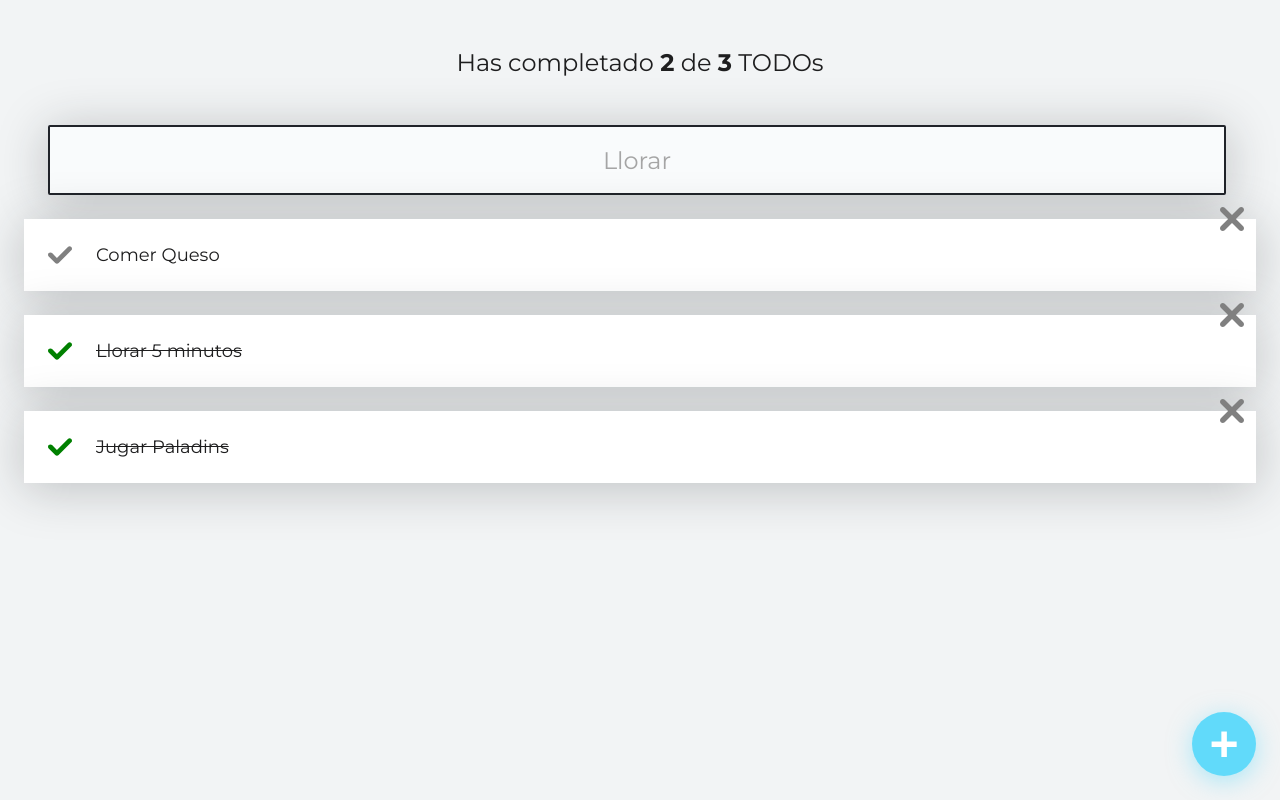
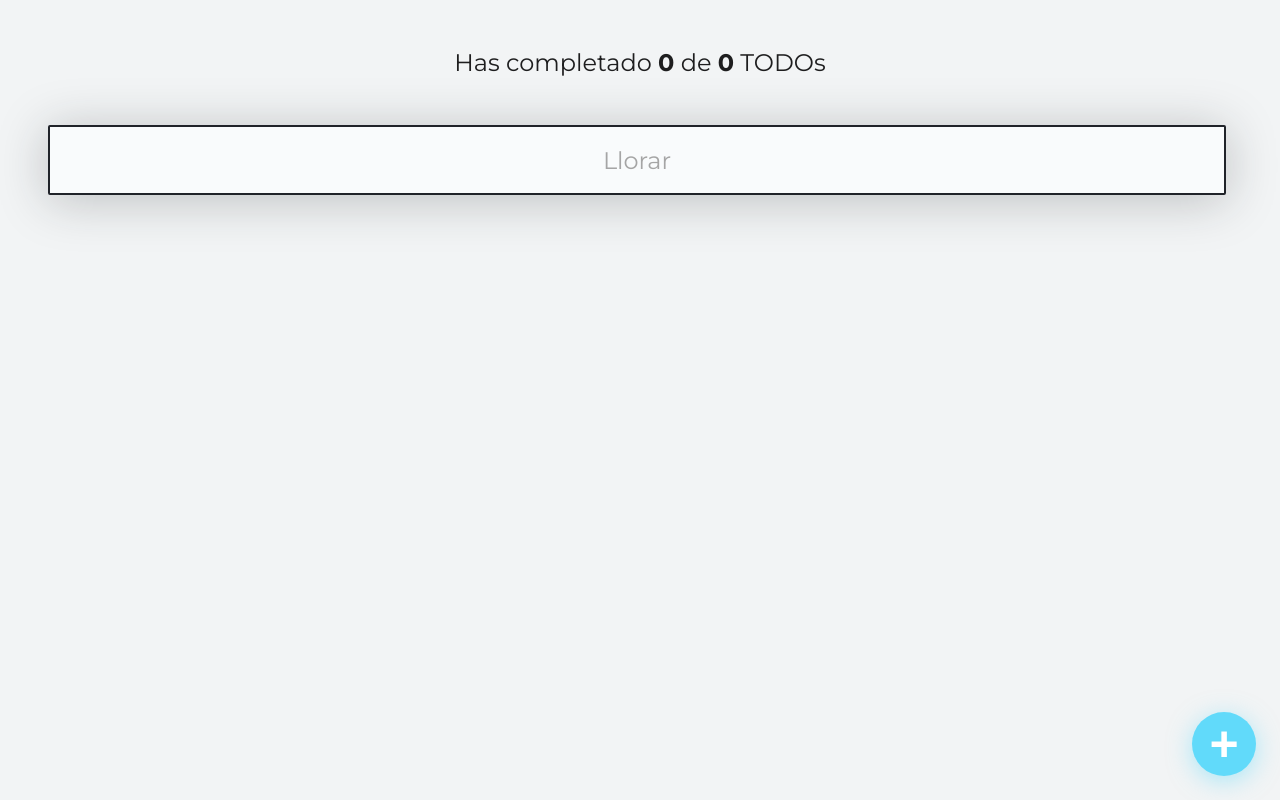
Before and after one commit to Diego-Bonora/TODO-List, a React (Create React App) app: page / in a window 1280 px wide. Built offline with nearby package versions, Linux system fonts and the light colour scheme.

Commit message:
adding localstorage

```diff
--- a/src/App.js
+++ b/src/App.js
@@ -5,14 +5,29 @@
 import { CreateTodoButton } from './CreateTodoButton';
 import React from 'react';
 
-const defaultTodos = [
-  { text: 'Comer Queso', completed: false },
-  { text: 'Llorar 5 minutos', completed: true },
-  { text: 'Jugar Paladins', completed: true },
-];
+// const defaultTodos = [
+//   { text: 'Comer Queso', completed: false },
+//   { text: 'Llorar 5 minutos', completed: true },
+//   { text: 'Jugar Paladins', completed: true },
+// ];
+
+// localStorage.setItem('TODOS_V1', JSON.stringify(defaultTodos));
+// localStorage.removeItem('TODOS_V1');
 
 function App() {
-  const [todos, setTodos] = React.useState(defaultTodos);
+  const localStorageTodos = localStorage.getItem('TODOS_V1');
+
+  let parsedTodos;
+
+  if (!localStorageTodos) {
+    localStorage.setItem('TODOS_V1', JSON.stringify([]));
+    parsedTodos = [];
+  } else {
+    parsedTodos = JSON.parse(localStorageTodos);
+  }
+
+
+  const [todos, setTodos] = React.useState(parsedTodos);
   const [searchValue, setSearchValue] = React.useState('');
 
   const completedTodos = todos.filter(todo => !!todo.completed).length;
@@ -25,13 +40,18 @@
       return todoText.includes(todoSearch)
     });
 
+  const saveTodos = (newTodos) => {
+    localStorage.setItem('TODOS_V1', JSON.stringify(newTodos));
+    setTodos(newTodos)
+  };
+
   const completeTodo = (text) => {
     const newTodos = [...todos];
     const todoIndex = newTodos.findIndex(
       (todo) => todo.text == text
     );
     newTodos[todoIndex].completed = true;
-    setTodos(newTodos);
+    saveTodos(newTodos);
   }
 
   const deleteTodo = (text) => {
@@ -40,7 +60,7 @@
       (todo) => todo.text == text
     );
     newTodos.splice(todoIndex, 1);
-    setTodos(newTodos);
+    saveTodos(newTodos);
   }
 
   return (
```
